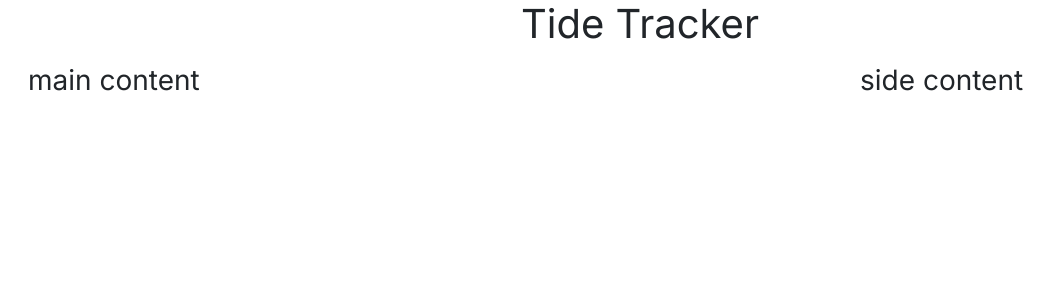
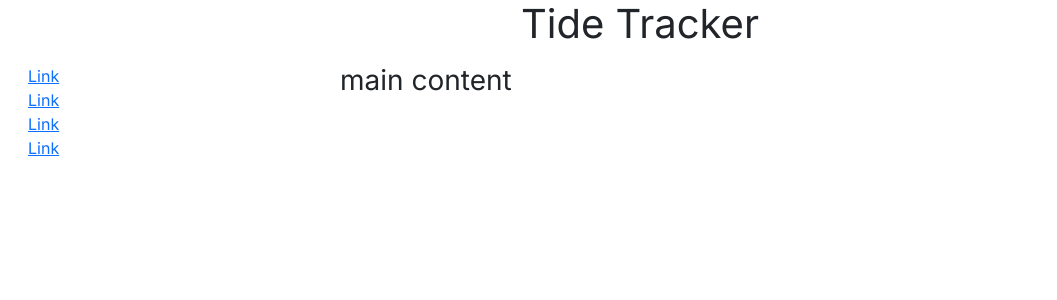
Before and after one commit to BeanDeebe/tidetracker, a React (Create React App) app: page / in a window 1280 px wide. Shown: the top 300 px of the page, without its empty margins (0-1057 px from the left). Built offline with nearby package versions, Linux system fonts and the light colour scheme; a web font is replaced by a local one.

Commit message:
Modularized pieces of App into separate pages / components

```diff
--- a/src/App.tsx
+++ b/src/App.tsx
@@ -1,19 +1,16 @@
 import React from 'react';
+import SideNav from "./components/SideNav";
+import TitleBanner from "./components/TitleBanner";
+import MainContent from "./pages/MainContent";
 import './styles/App.css';
 
 function App() {
   return (
       <div>
-          <div className="text-center">
-              <h1>Tide Tracker</h1>
-          </div>
+          <TitleBanner />
           <div className="row m-3">
-              <div className="col-8">
-                  <h3>main content</h3>
-              </div>
-              <div className="col-4">
-                  <h3>side content</h3>
-              </div>
+            <SideNav />
+            <MainContent />
           </div>
       </div>
   );
--- /dev/null
+++ b/src/components/SideNav.tsx
@@ -0,0 +1,16 @@
+import React from "react";
+
+function SideNav() {
+    return (
+        <div className="col-3">
+            <nav className="nav flex-column">
+                <a className="active " href="#">Link</a>
+                <a href="#">Link</a>
+                <a href="#">Link</a>
+                <a href="#">Link</a>
+            </nav>
+        </div>
+    )
+}
+
+export default SideNav;
--- /dev/null
+++ b/src/components/TitleBanner.tsx
@@ -0,0 +1,11 @@
+import React from "react";
+
+function TitleBanner() {
+    return(
+        <div className="text-center">
+            <h1>Tide Tracker</h1>
+        </div>
+    )
+}
+
+export default TitleBanner;
--- /dev/null
+++ b/src/pages/MainContent.tsx
@@ -0,0 +1,9 @@
+import React from "react";
+
+export default function MainContent() {
+    return (
+        <div className="col-8">
+            <h3>main content</h3>
+        </div>
+    )
+}
```
